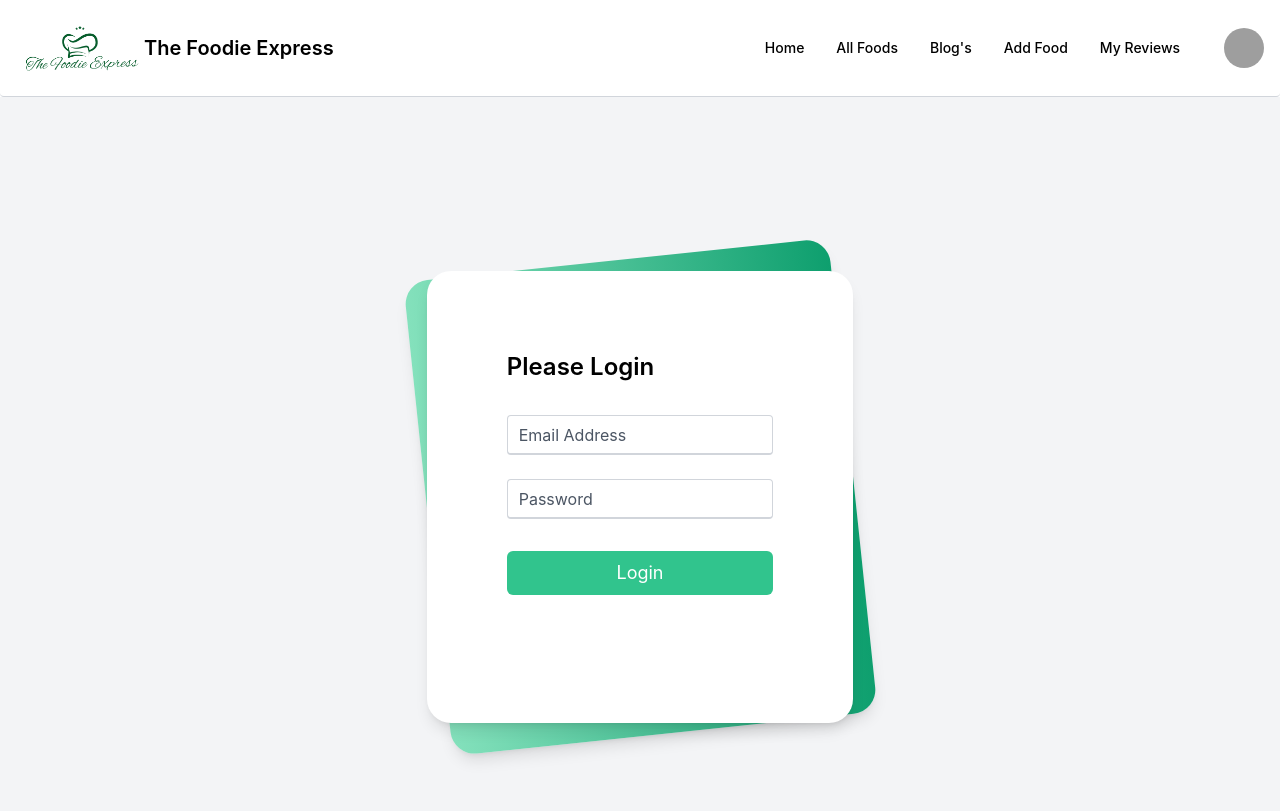
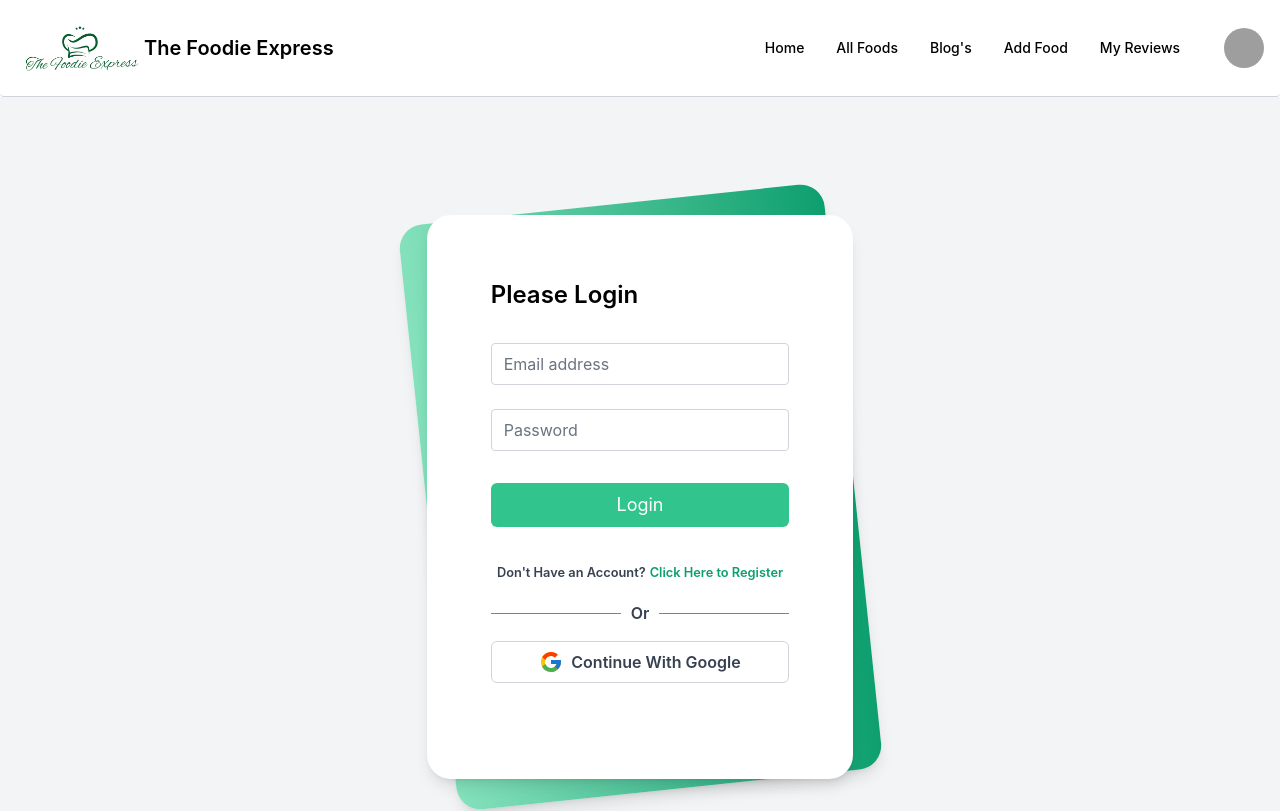
Before and after one commit to MdNaimRipto/the-foodie-express-client, a React (Create React App) app: page /login in a window 1280 px wide. Shown: the top 811 px of the page. Built offline with nearby package versions, Linux system fonts and the light colour scheme; grey boxes are pictures that could not be loaded.

Commit message:
Registration page design completed

```diff
--- a/src/Pages/LoginRegister/Login.js
+++ b/src/Pages/LoginRegister/Login.js
@@ -1,13 +1,17 @@
 import React from 'react';
+import { Link } from 'react-router-dom';
+import "./LoginRegister.css"
+import { FcGoogle } from "react-icons/fc"
 
 const Login = () => {
     return (
+        <form>
             <div className="min-h-screen bg-gray-100 py-6 flex flex-col justify-center sm:py-12">
-            <div className="relative py-3 sm:max-w-xl sm:mx-auto w-full md:w-1/3">
+                <div className="relative py-3 sm:max-w-xl sm:mx-auto w-[96%] md:w-1/3 mx-auto">
                     <div
                         className="absolute inset-0 bg-gradient-to-r from-green-300 to-green-500 shadow-lg transform -skew-y-6 sm:skew-y-0 sm:-rotate-6 sm:rounded-3xl">
                     </div>
-                <div className="relative px-4 py-10 bg-white shadow-lg sm:rounded-3xl sm:p-20">
+                    <div className="relative px-4 py-10 bg-white shadow-lg sm:rounded-3xl sm:p-16">
                         <div className="max-w-md mx-auto">
                             <div>
                                 <h1 className="text-2xl font-semibold">Please Login</h1>
@@ -15,15 +19,26 @@
                             <div className="divide-y divide-gray-200">
                                 <div className="py-8 text-base leading-6 space-y-4 text-gray-700 sm:text-lg sm:leading-7">
                                     <div className="relative mb-6">
-                                    <input autocomplete="off" id="email" name="email" type="text" className="peer placeholder-transparent h-10 w-full border-b-2 border-gray-300 text-gray-900 focus:outline-none focus:borer-rose-600 rounded" placeholder="Email address" />
-                                    <label for="email" className="absolute left-0 -top-3.5 text-gray-600 text-sm peer-placeholder-shown:text-base peer-placeholder-shown:text-gray-440 peer-placeholder-shown:top-2 transition-all peer-focus:-top-6 peer-focus:text-gray-600 peer-focus:text-sm pl-3">Email Address</label>
+                                        <input id="email" name="email" type="email" className="peer py-2 w-full border border-gray-300 text-gray-900 focus:outline-none focus:borer-rose-600 rounded" placeholder="Email address" />
                                     </div>
                                     <div className="relative">
-                                    <input autocomplete="off" id="password" name="password" type="password" className="peer placeholder-transparent h-10 w-full border-b-2 border-gray-300 text-gray-900 focus:outline-none focus:borer-rose-600 rounded" placeholder="Password" />
-                                    <label for="password" className="absolute left-0 -top-3.5 text-gray-600 text-sm peer-placeholder-shown:text-base peer-placeholder-shown:text-gray-440 peer-placeholder-shown:top-2 transition-all peer-focus:-top-6 peer-focus:text-gray-600 peer-focus:text-sm pl-3">Password</label>
+                                        <input id="password" name="password" type="password" className="peer py-2 w-full border border-gray-300 text-gray-900 focus:outline-none focus:borer-rose-600 rounded" placeholder="Password" />
                                     </div>
                                     <div className="relative">
                                         <button className="bg-green-400 text-white rounded-md py-2 w-full my-4">Login</button>
+                                    </div>
+                                    <p className='text-center text-base font-semibold'>
+                                        <small>
+                                            Don't Have an Account?
+                                            <Link to="/register" className='text-green-500 ml-1'>Click Here to Register</Link>
+                                        </small>
+                                    </p>
+                                    <p className='horizontal-line mt-2 text-base font-semibold'>Or</p>
+                                    <div className="relative">
+                                        <button className="font-semibold text-base rounded-md py-2 w-full border border-gray-300 flex justify-center items-center">
+                                            <FcGoogle className='mr-2 text-2xl' />
+                                            Continue With Google
+                                        </button>
                                     </div>
                                 </div>
                             </div>
@@ -31,6 +46,7 @@
                     </div>
                 </div>
             </div>
+        </form>
     );
 };
 
--- /dev/null
+++ b/src/Pages/LoginRegister/LoginRegister.css
@@ -0,0 +1,20 @@
+.horizontal-line {
+    display: flex;
+    flex-direction: row;
+}
+
+.horizontal-line:before,
+.horizontal-line:after {
+    content: "";
+    flex: 1 1;
+    border-bottom: 1px solid gray;
+    margin: auto;
+}
+
+.horizontal-line:before {
+    margin-right: 10px
+}
+
+.horizontal-line:after {
+    margin-left: 10px
+}
--- a/src/Pages/LoginRegister/Registration.js
+++ b/src/Pages/LoginRegister/Registration.js
@@ -1,10 +1,59 @@
 import React from 'react';
+import { Link } from 'react-router-dom';
+import { FcGoogle } from "react-icons/fc"
 
 const Registration = () => {
     return (
-        <div>
+        <form>
+            <div className="min-h-screen bg-gray-100 py-6 flex flex-col justify-center sm:py-12">
+                <div className="relative py-3 sm:max-w-xl sm:mx-auto w-[96%] md:w-1/3 mx-auto">
+                    <div
+                        className="absolute inset-0 bg-gradient-to-r from-green-300 to-green-500 shadow-lg transform -skew-y-6 sm:skew-y-0 sm:-rotate-6 sm:rounded-3xl">
+                    </div>
+                    <div className="relative px-4 py-10 bg-white shadow-lg sm:rounded-3xl sm:p-16">
+                        <div className="max-w-md mx-auto">
+                            <div>
+                                <h1 className="text-2xl font-semibold">Please Register</h1>
+                            </div>
+                            <div className="divide-y divide-gray-200">
+                                <div className="py-8 text-base leading-6 space-y-4 text-gray-700 sm:text-lg sm:leading-7">
+                                    <div className="relative mb-6">
+                                        <input id="first" name="first" type="text" className="peer py-2 w-full border border-gray-300 text-gray-900 focus:outline-none focus:borer-rose-600 rounded" placeholder="First Name" />
 
-        </div>
+                                    </div>
+                                    <div className="relative mb-6">
+                                        <input id="last" name="last" type="text" className="peer py-2 w-full border border-gray-300 text-gray-900 focus:outline-none focus:borer-rose-600 rounded" placeholder="Last Name" />
+                                    </div>
+
+                                    <div className="relative mb-6">
+                                        <input id="email" name="email" type="email" className="peer py-2 w-full border border-gray-300 text-gray-900 focus:outline-none focus:borer-rose-600 rounded" placeholder="Email address" />
+                                    </div>
+                                    <div className="relative">
+                                        <input id="password" name="password" type="password" className="peer py-2 w-full border border-gray-300 text-gray-900 focus:outline-none focus:borer-rose-600 rounded" placeholder="Password" />
+                                    </div>
+                                    <div className="relative">
+                                        <button className="bg-green-400 text-white rounded-md py-2 w-full my-4">Login</button>
+                                    </div>
+                                    <p className='text-center text-base font-semibold'>
+                                        <small>
+                                            Already Have an Account?
+                                            <Link to="/login" className='text-green-500 ml-1'>Click Here to Login</Link>
+                                        </small>
+                                    </p>
+                                    <p className='horizontal-line mt-2 text-base font-semibold'>Or</p>
+                                    <div className="relative">
+                                        <button className="font-semibold text-base rounded-md py-2 w-full border border-gray-300 flex justify-center items-center">
+                                            <FcGoogle className='mr-2 text-2xl' />
+                                            Continue With Google
+                                        </button>
+                                    </div>
+                                </div>
+                            </div>
+                        </div>
+                    </div>
+                </div>
+            </div>
+        </form>
     );
 };
 
--- a/src/Routes/Routes.js
+++ b/src/Routes/Routes.js
@@ -43,7 +43,7 @@
                 element: <Login></Login>
             },
             {
-                path: "/registration",
+                path: "/register",
                 element: <Registration></Registration>
             }
         ]
```
Lines whose indentation alone changed are shown as unchanged.
